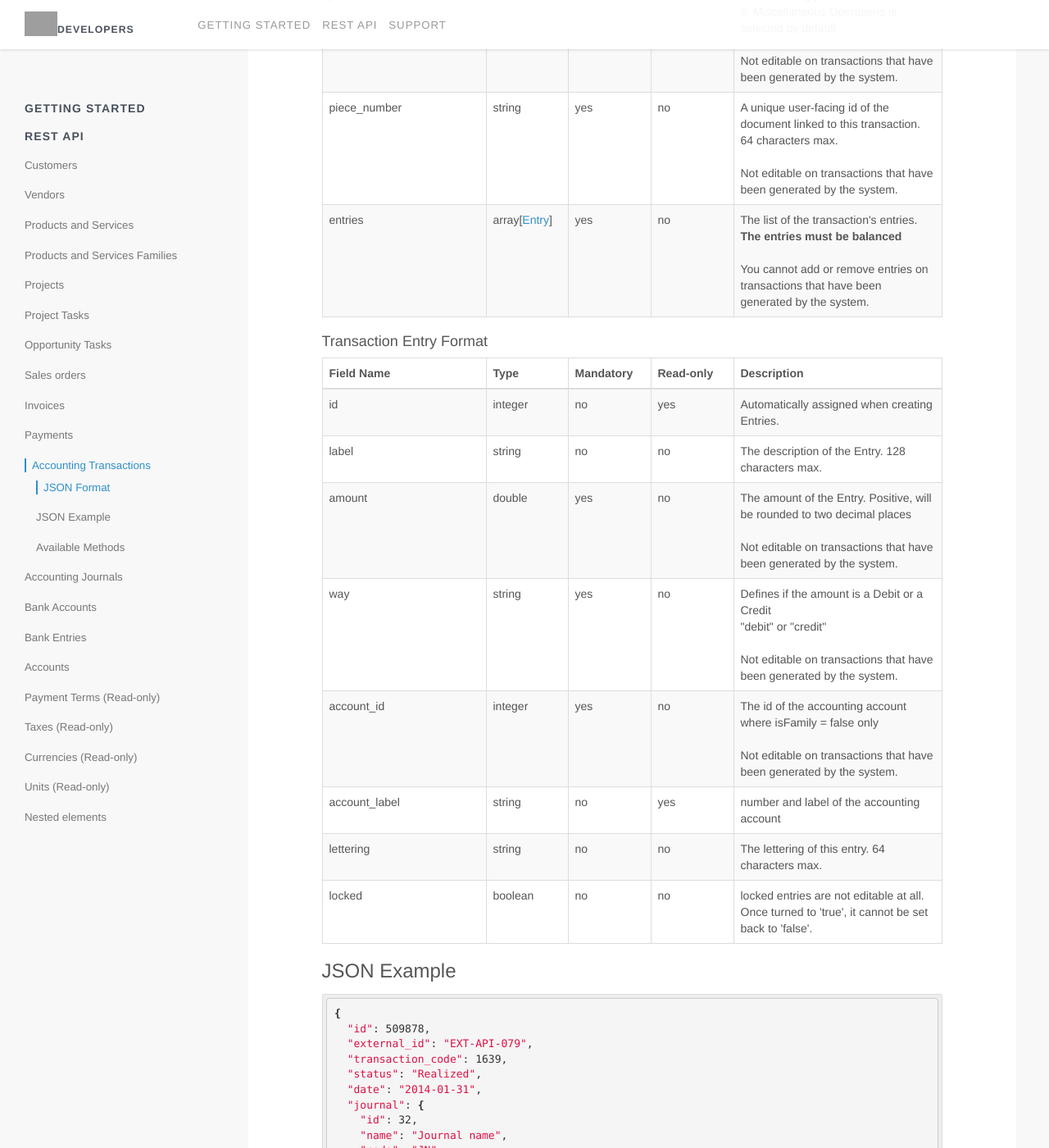
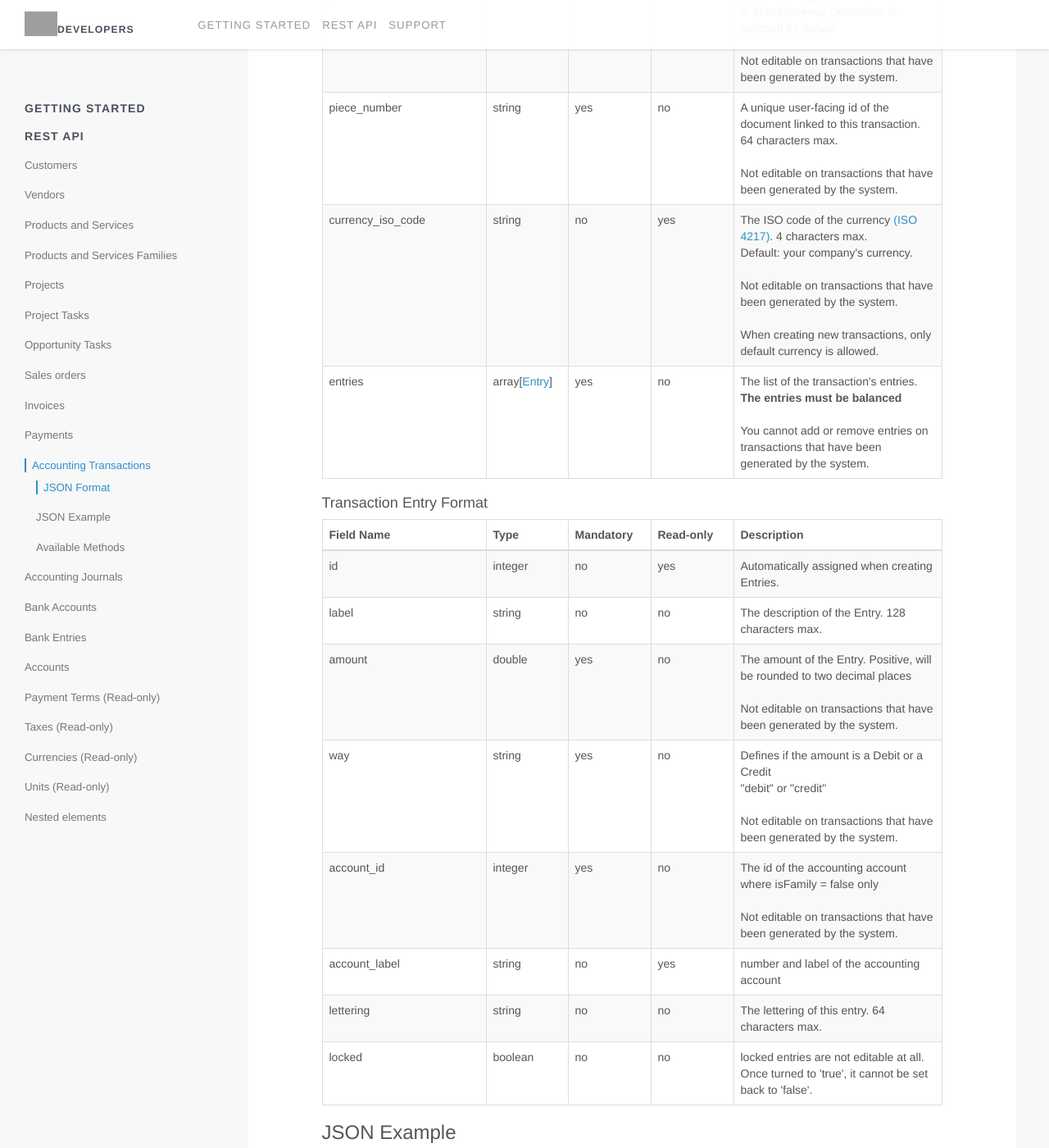
Before and after one commit to myERP/myerp.github.io, a Jekyll site: the page built from docs/1.0/api/index.html, in a window 1280 px wide and 1400 px high, scrolled down 24537 px. Shown: the whole window at 82% size. Built offline with Jekyll 4.4.1, drawn with Linux system fonts in a browser that asks for light colours; nearby versions of some CDN libraries; Markdown is read by kramdown in place of the engine named in the settings; some of the changed text lies outside the part shown; grey boxes are pictures that could not be loaded.

Commit message:
Adds currency_iso_code field on Transaction API.

```diff
--- a/_includes/1.0/api/json/transaction.json
+++ b/_includes/1.0/api/json/transaction.json
@@ -10,6 +10,7 @@
     "code": "JN"
   },
   "piece_number": "CINV-237",
+  "currency_ico_code": "USD",
   "entries": [
     {
       "id": 1187484,
--- a/_includes/1.0/api/transaction.html
+++ b/_includes/1.0/api/transaction.html
@@ -80,6 +80,18 @@
                 <td>A unique user-facing id of the document linked to this transaction. 64 characters max.
 			    <br />
 			    <br />Not editable on transactions that have been generated by the system.</td>
+            </tr>
+            <tr>
+                <td>currency_iso_code</td>
+                <td>{{ site.format.type.string }}</td>
+                <td>no</td>
+                <td>yes</td>
+                <td>The ISO code of the currency <a href="http://www.iso.org/iso/catalogue_detail?csnumber=46121" target="_blank" title="ISO 4217">(ISO 4217)</a>. 4 characters max.
+                    <br />Default: your company's currency.
+                    <br />
+                    <br />Not editable on transactions that have been generated by the system.
+                    <br />
+                    <br />When creating new transactions, only default currency is allowed.</td>
             </tr>
             <tr>
                 <td>entries</td>
```
